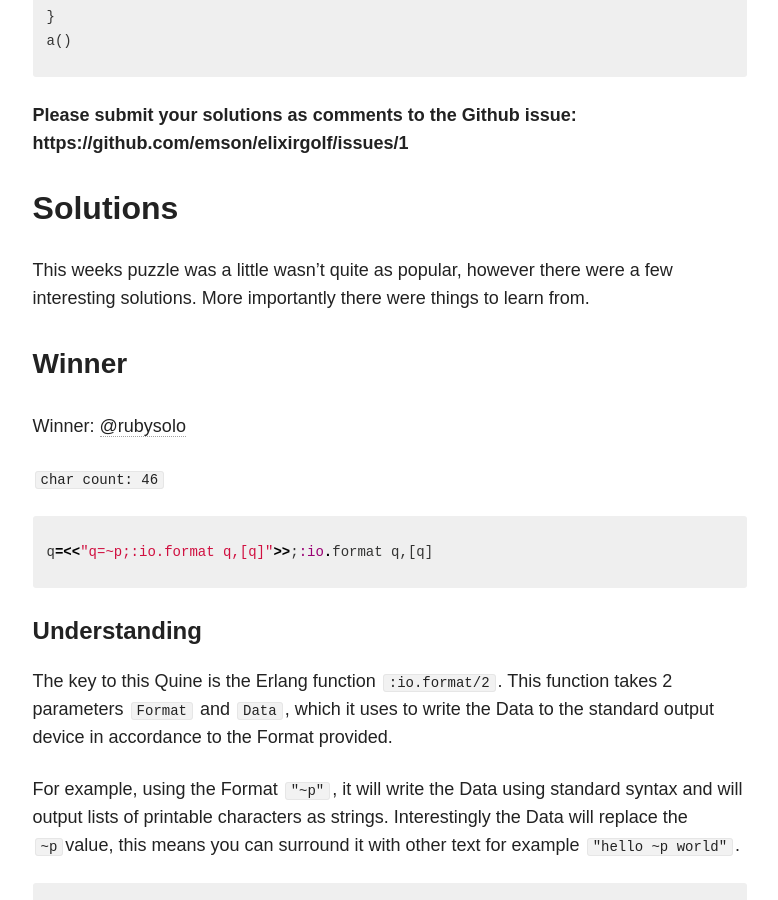
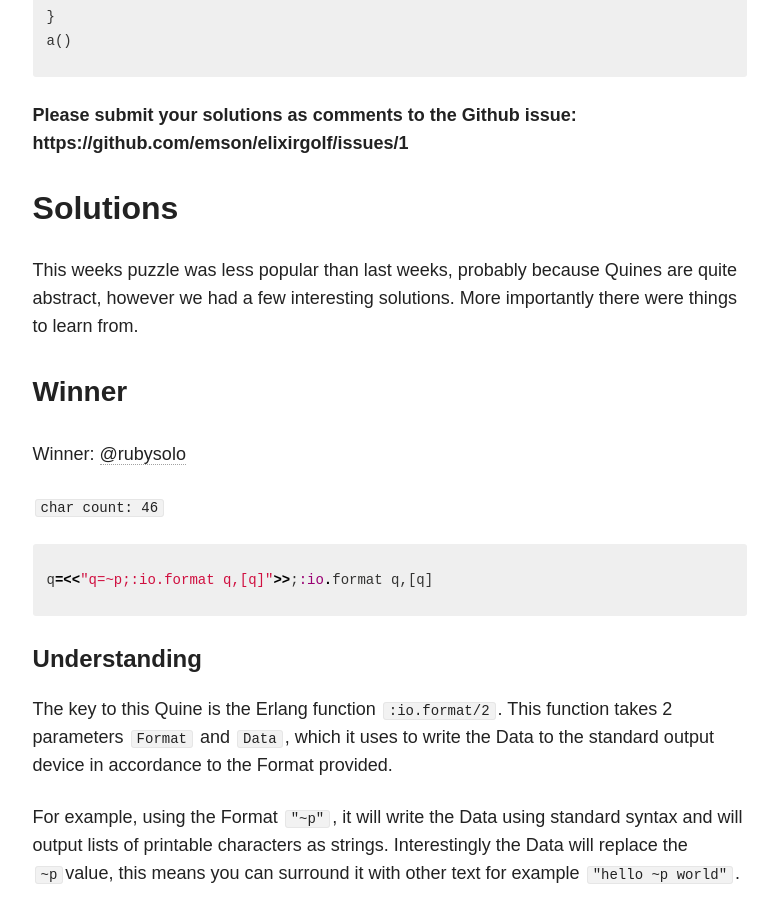
Before and after one commit to emson/elixirgolf, a Jekyll site: the page built from _posts/puzzles/2015-11-27-elixir-quine-self-replicating-program.markdown, in a window 1280 px wide and 900 px high, scrolled down 1828 px. Shown: the whole window, without its empty margins (347-1125 px from the left). Built offline with Jekyll 4.4.1, drawn with Linux system fonts in a browser that asks for light colours; nearby versions of some CDN libraries; comment, search, counter and statistics services are not loaded.

Commit message:
Fix typos

```diff
--- a/_posts/puzzles/2015-11-27-elixir-quine-self-replicating-program.markdown
+++ b/_posts/puzzles/2015-11-27-elixir-quine-self-replicating-program.markdown
@@ -60,8 +60,9 @@ a()
 
 ## Solutions
 
-This weeks puzzle was a little wasn't quite as popular, however there were a few
-interesting solutions. More importantly there were things to learn from.
+This weeks puzzle was less popular than last weeks, probably because
+Quines are quite abstract, however we had a few interesting solutions.
+More importantly there were things to learn from.
 
 ### Winner
 
```
